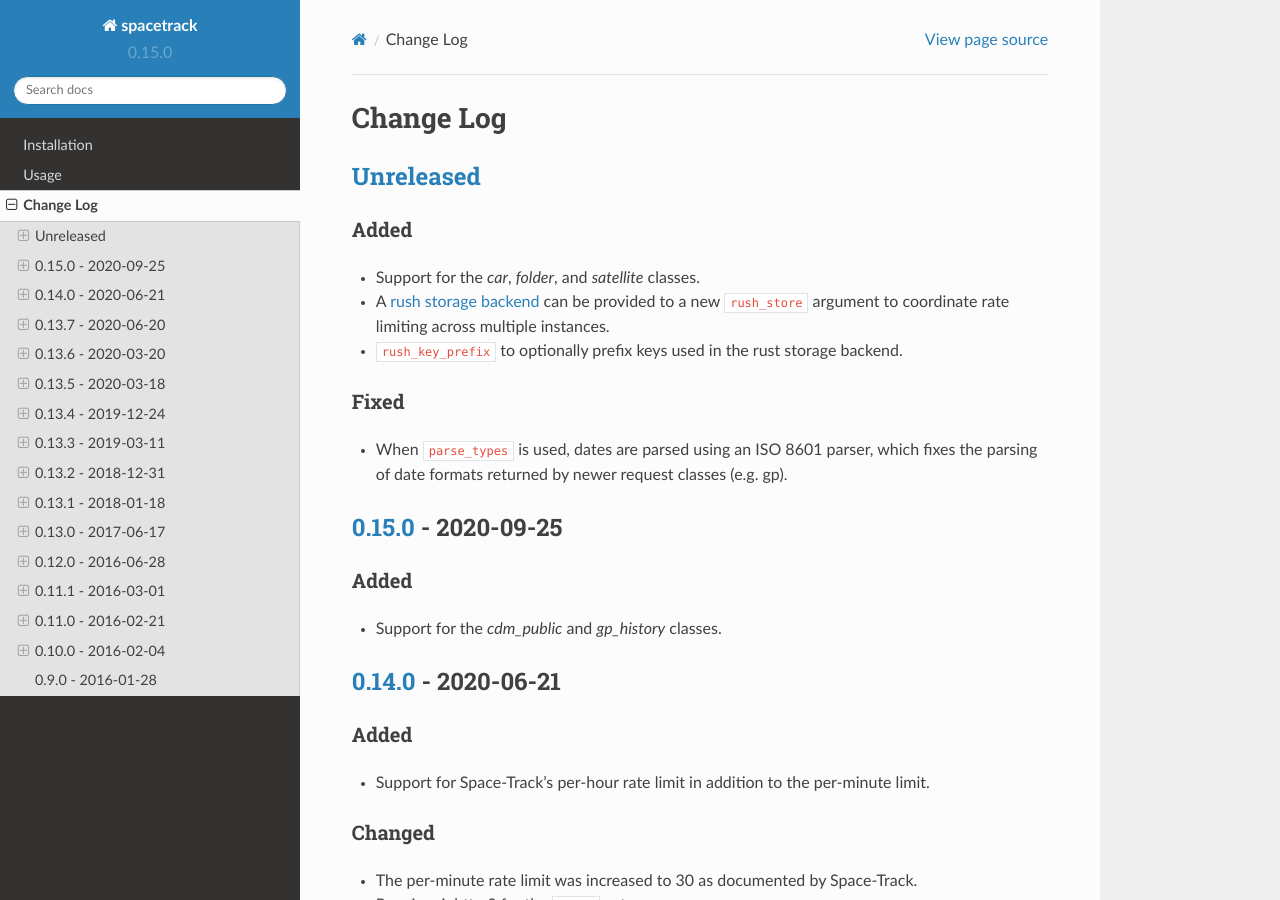
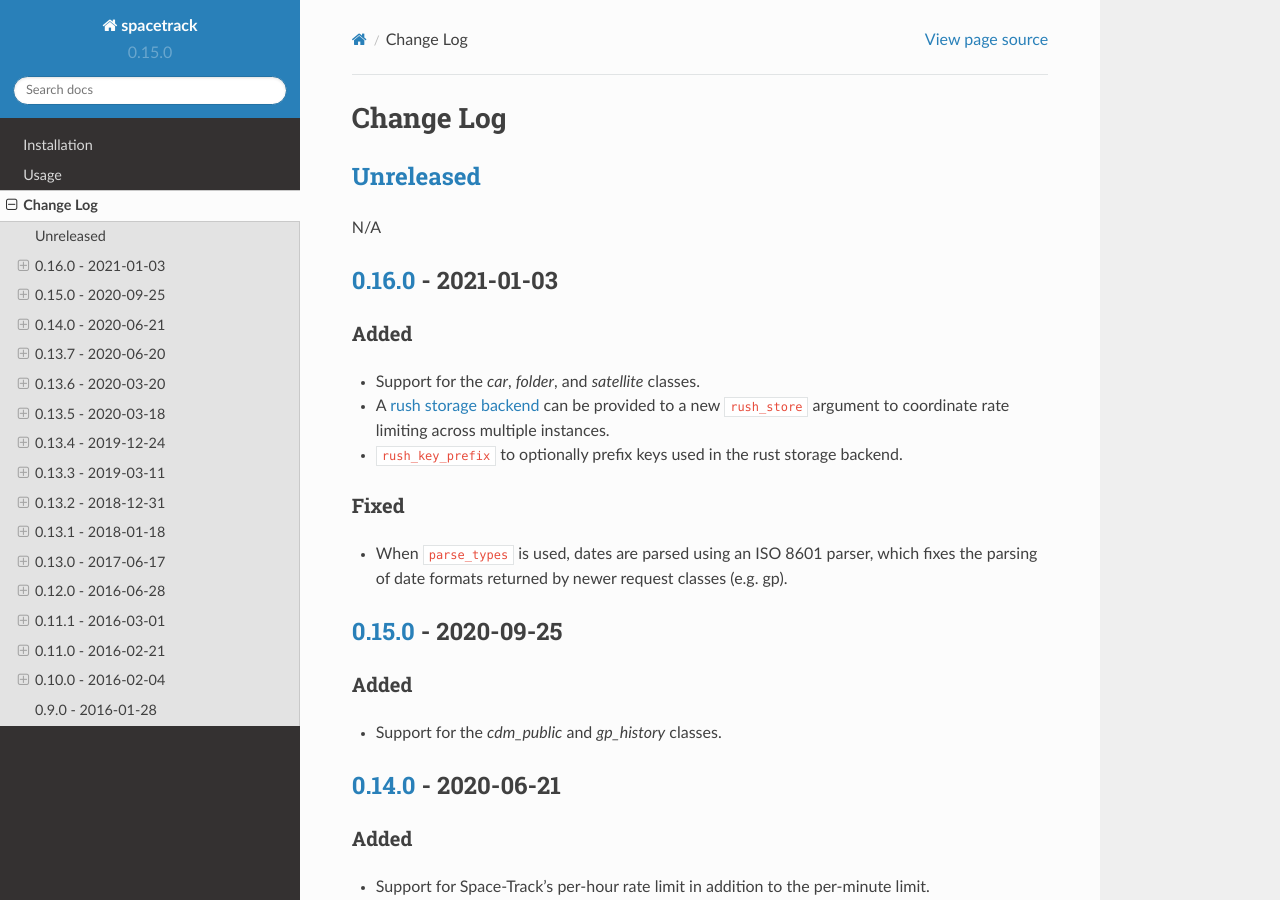
Before and after one commit to python-astrodynamics/spacetrack, a Sphinx documentation site: the page built from docs/changelog.rst, in a window 1280 px wide and 900 px high. Built offline with Sphinx 7.4.7 and the Read the Docs theme 2.0.0, drawn with Linux system fonts in a browser that asks for light colours; pages that are not in the unit, such as notebooks, are missing from menus.

Commit message:
Prepare changelog

```diff
--- a/docs/changelog.rst
+++ b/docs/changelog.rst
@@ -3,6 +3,11 @@ Change Log
 
 Unreleased_
 -----------
+
+N/A
+
+0.16.0_ - 2021-01-03
+--------------------
 
 Added
 ~~~~~
@@ -243,7 +248,8 @@ Changed
 
 First release.
 
-.. _Unreleased: https://github.com/python-astrodynamics/spacetrack/compare/0.15.0...HEAD
+.. _Unreleased: https://github.com/python-astrodynamics/spacetrack/compare/0.16.0...HEAD
+.. _0.16.0: https://github.com/python-astrodynamics/spacetrack/compare/0.15.0...0.16.0
 .. _0.15.0: https://github.com/python-astrodynamics/spacetrack/compare/0.14.0...0.15.0
 .. _0.14.0: https://github.com/python-astrodynamics/spacetrack/compare/0.13.7...0.14.0
 .. _0.13.7: https://github.com/python-astrodynamics/spacetrack/compare/0.13.6...0.13.7
```
